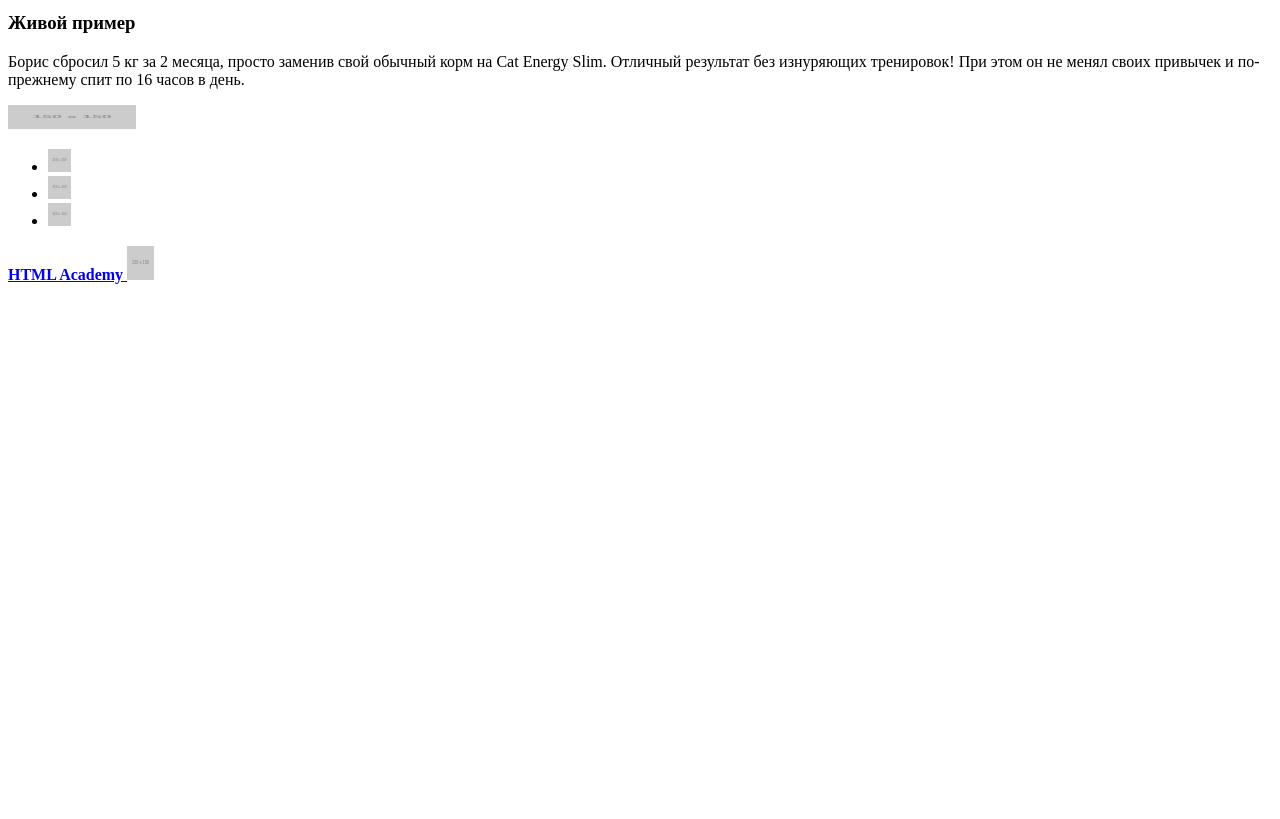
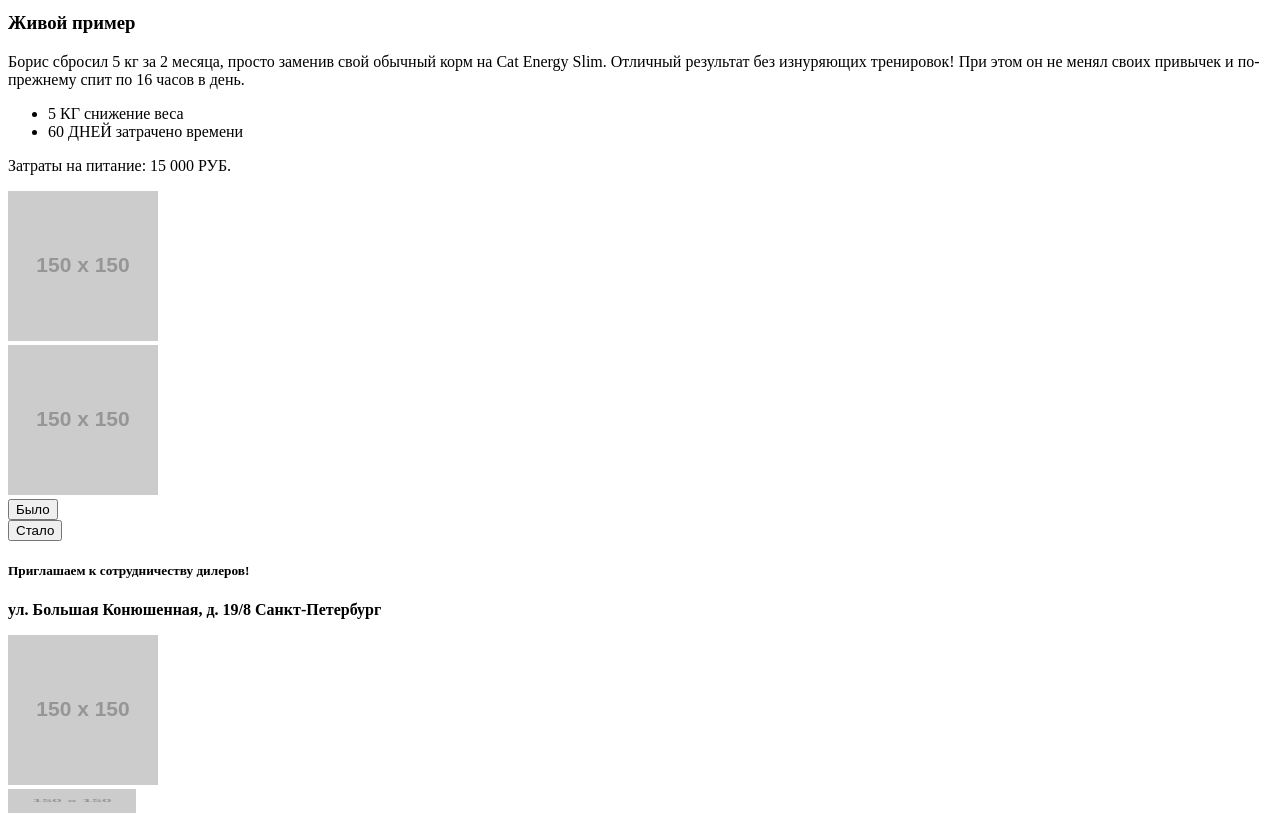
Before and after one commit to xfides/83701-cat-energy-20, a website: page source/index.html in a window 1280 px wide. Shown: the part 720-1539 px from the top of the page. Before the commit the page ends 1012 px from the top, so only its background shows below. Drawn offline with Linux system fonts and the light colour scheme; placeholder pictures from the web are drawn by us.

Commit message:
make index.html page (first version)

```diff
--- a/source/index.html
+++ b/source/index.html
@@ -54,7 +54,7 @@
     </h1><!-- /.promo__mainTitle -->
 
     <h2 class="promo__subTitle">
-      Занялся собой? займись котом!
+      Занялся собой? Займись котом!
     </h2><!-- /.promo__subTitle -->
 
     <picture class="promo__picture">
@@ -69,7 +69,7 @@
 
   <div class="benefits">
 
-    <article class="use benefits__use">
+    <article class="use">
 
       <h4 class="use__title">
         Похудение
@@ -86,9 +86,9 @@
         Каталог Slim
       </a><!-- /.use__link -->
 
-    </article><!-- /.use benefits__use -->
+    </article><!-- /.use -->
 
-    <article class="use benefits__use">
+    <article class="use">
 
       <h4 class="use__title">
         Набор массы
@@ -104,12 +104,13 @@
         Каталог Pro
       </a><!-- /.use__link -->
 
-    </article><!-- /.use benefits__use -->
+    </article><!-- /.use -->
 
   </div><!-- /.benefits -->
 
   <section class="steps">
-    <h3 class="sectionTitle steps__sectionTitle">
+
+    <h3 class="sectionTitle">
       Как это работает
     </h3><!-- /.sectionTitle -->
 
@@ -140,7 +141,8 @@
   </section><!-- /.steps -->
 
   <section class="sample">
-    <h3 class="sectionTitle sample__sectionTitle">
+
+    <h3 class="sectionTitle">
       Живой пример
     </h3><!-- /.sectionTitle -->
 
@@ -152,18 +154,108 @@
       спит по 16 часов в день.
     </p><!-- /.sample__text -->
 
-    <!--TODO continue-->
+    <ul class="results sample__results">
 
-    <ul class="achievements progress__achievements">
+      <li class="results__item">
+        <span class="results__value">
+          5 КГ
+        </span>
+        <span class="results__claim">
+          снижение веса
+        </span>
+      </li>
+      <!-- /.results__item -->
 
-    </ul><!-- /.achievements -->
+      <li class="results__item">
+        <span class="results__value">
+          60 ДНЕЙ
+        </span>
+        <span class="results__claim">
+          затрачено времени
+        </span>
+      </li>
+      <!-- /.results__item -->
 
+    </ul><!-- /.results -->
+
+    <p class="expenses sample__expenses">
+      <span class="expenses__title">
+        Затраты на питание:
+      </span>
+      <span class="expenses__currency">
+        15 000 РУБ.
+      </span>
+    </p><!-- /.expenses .sample__expenses -->
+
+    <div class="slider sample__slider">
+
+      <div class="slider__track">
+
+        <div class="slider__slide">
+          <img
+            class="slider__img"
+            src="https://via.placeholder.com/150x150"
+            alt="cat before cat-energy"
+          /><!-- /.slider__img -->
+        </div><!-- /.slider__slide -->
+
+        <div class="slider__slide">
+          <img
+            class="slider__img"
+            src="https://via.placeholder.com/150x150"
+            alt="cat before cat-energy"
+          /><!-- /.slider__img -->
+        </div><!-- /.slider__slide -->
+
+      </div><!-- /.slider__track -->
+
+      <div class="slider__control">
+
+        <button class="slider__prev">Было</button>
+        <div class="slider__bar"></div>
+        <div class="slider__roll"></div>
+        <button class="slider__next">Стало</button>
+
+      </div><!-- /.slider__control -->
+
+    </div><!-- /.slider sample__slider -->
 
   </section><!-- /.sample -->
 
-  <section class="location"></section><!-- /.location -->
+</main><!-- /.main -->
 
-</main><!-- /.main -->
+<div class="location">
+
+  <article class="engagement">
+
+    <h5 class="engagement__title">
+      Приглашаем к сотрудничеству дилеров!
+    </h5>
+    <!-- /.engagement__title -->
+
+    <p class="engagement__address">
+
+      <strong class="engagement__street">
+        ул. Большая Конюшенная, д. 19/8
+      </strong>
+
+      <strong class="engagement__city">
+        Санкт-Петербург
+      </strong>
+
+    </p>
+    <!-- /.engagement__address -->
+
+  </article><!-- /.engagement -->
+
+  <div class="map">
+    <img
+      class="map__img"
+      src="https://via.placeholder.com/150x150"
+      alt="Our location map">
+  </div><!-- /.map -->
+
+</div><!-- /.location -->
 
 <footer class="footer">
 
```
